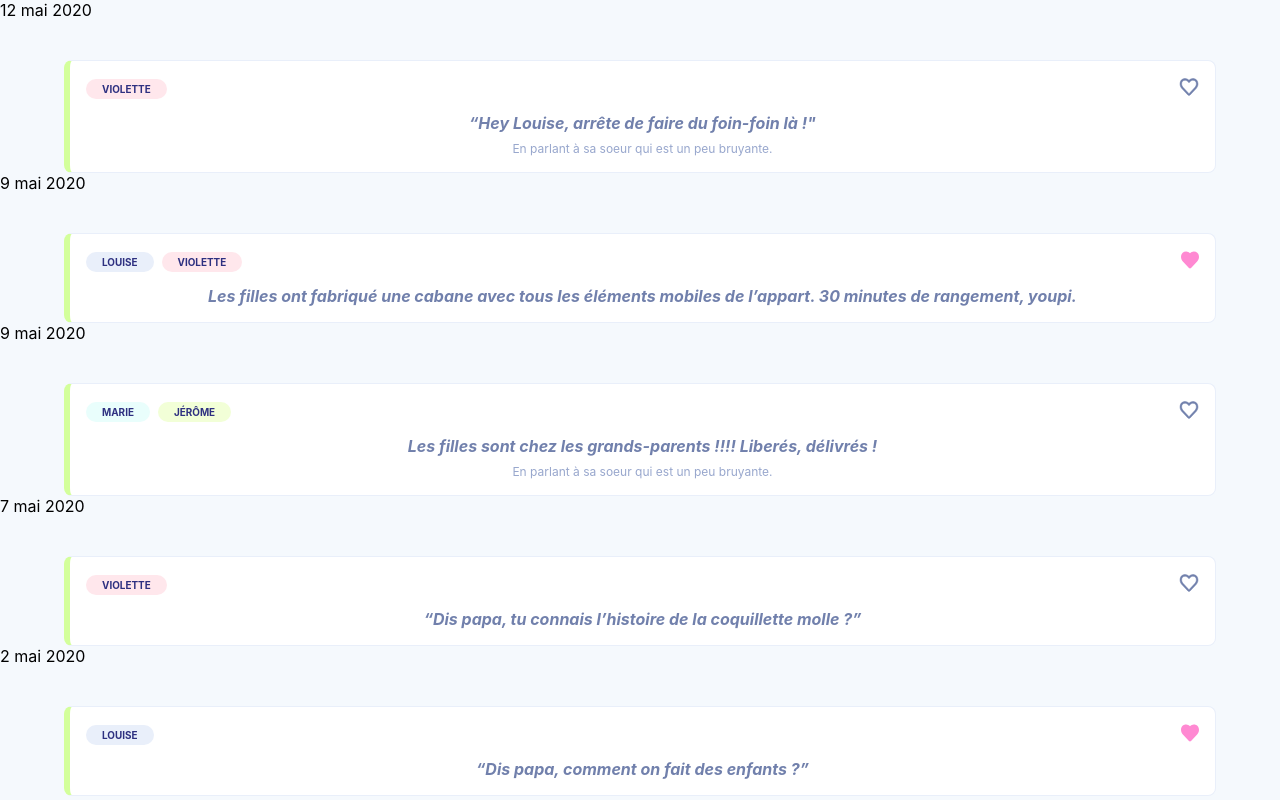
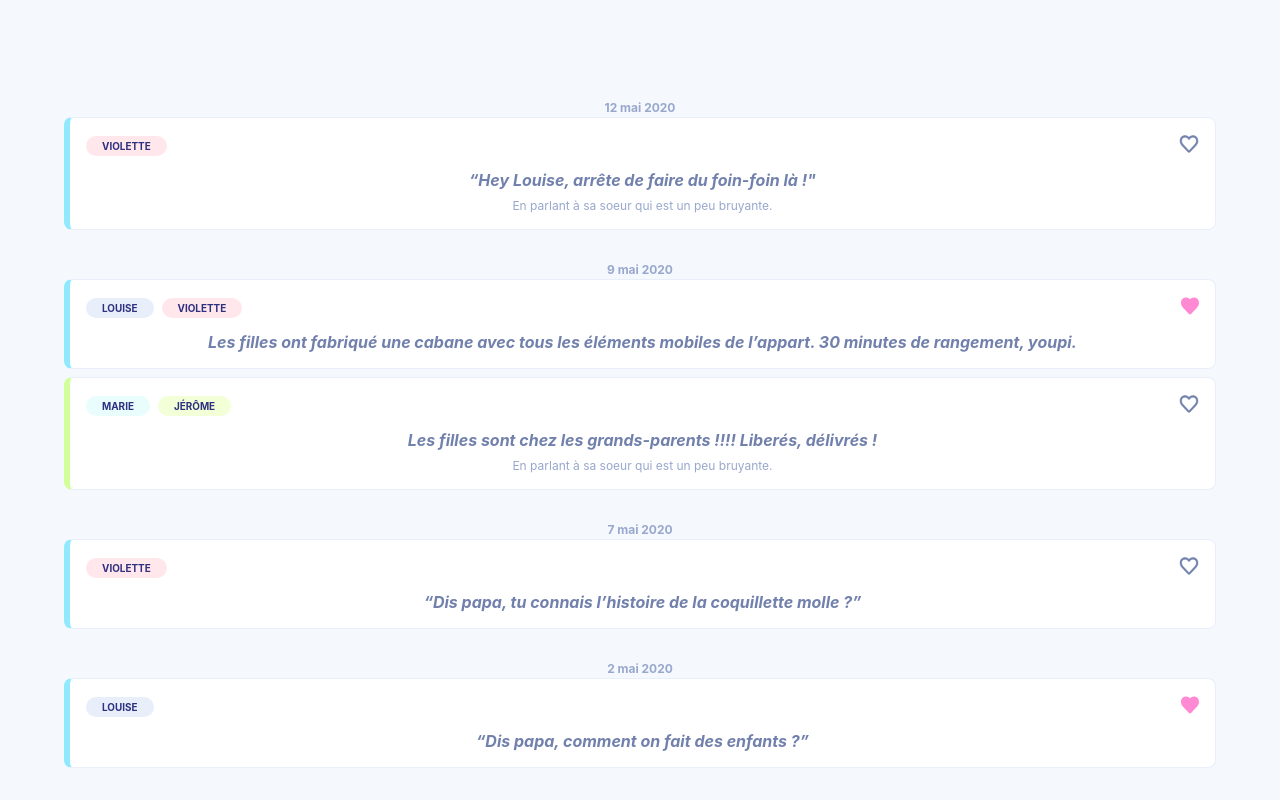
Before and after one commit to Refsone/TinyHappy-Project-3, a React (Create React App) app: page / in a window 1280 px wide. Built offline with nearby package versions, Linux system fonts and the light colour scheme.

Commit message:
add condition to alternate margin on CardPost

```diff
--- a/src/components/moments/CardPost.css
+++ b/src/components/moments/CardPost.css
@@ -7,7 +7,6 @@
     position: relative;
     text-align: center;
     border: solid 1px #E9EFFA;
-    border-left: 0.4rem solid #D3FF9B;
     border-radius: 0.5rem;
     padding: 16px;
     background-color: #fff;
--- a/src/components/moments/CardPost.js
+++ b/src/components/moments/CardPost.js
@@ -4,14 +4,13 @@ import fullHeart from '../../images/favoris-heart-pink.svg'
 import emptyHeart from '../../images/favori-heart.svg'
 
 export default function CardPost (props) {
-  const { moment, marginStyle } = props
+  const { moment, style } = props
   const [favorite, setFavorite] = useState(moment.moment_favorite)
   const handleClickFavorite = () => setFavorite(!favorite)
 
   return (
 
-    <div className='CardPost' style={marginStyle}>
-
+    <div className='CardPost' style={style}>
       <div className='block-names-favorite'>
         <div>
           {moment.family_firstname.map((family, key) => <p className={`${family.color} family-name`} key={key}>{family.name}</p>)}
--- a/src/components/moments/Posts.css
+++ b/src/components/moments/Posts.css
@@ -0,0 +1,12 @@
+.Posts {
+    margin-top: 100px;
+    text-align: center;
+}
+
+.Posts .moment-date {
+    color: #98A7CD;
+    margin-top: 32px;
+    font-size: 0.75rem;
+    font-weight: bold;
+    margin-bottom: 2px;
+}
--- a/src/components/moments/Posts.js
+++ b/src/components/moments/Posts.js
@@ -1,4 +1,4 @@
-import React, { useState } from 'react'
+import React, { useState, useEffect } from 'react'
 import Moment from 'moment'
 import 'moment/locale/fr'
 import CardPost from './CardPost'
@@ -58,21 +58,36 @@ export default function Post () {
       family_firstname: [{ name: 'Louise', color: 'cyan' }]
     }
   ])
+  let date = ''
 
   const formatDate = (date) => {
     Moment.locale('fr')
     return Moment(date).format('LL')
   }
 
+  useEffect(() => {
+    console.log('change')
+  }, [date])
+
   return (
-    <div className='Post'>
+    <div className='Posts'>
       {moments.map((moment, key) => {
-        return (
-          <>
-            <p key={key}>{formatDate(moment.moment_event_date)}</p>
-            <CardPost moment={moment} key={key} marginStyle={{ marginTop: '40px' }} />
-          </>
-        )
+        if (date !== moment.moment_event_date) {
+          date = moment.moment_event_date
+          return (
+            <>
+              <p className='moment-date'>{formatDate(moment.moment_event_date)}</p>
+              <CardPost moment={moment} key={key} style={{ borderLeft: '0.4rem solid #91E9FE' }} />
+            </>
+          )
+        } else {
+          date = moment.moment_event_date
+          return (
+            <>
+              <CardPost moment={moment} key={key} style={{ marginTop: '8px', borderLeft: '0.4rem solid #D3FF9B' }} />
+            </>
+          )
+        }
       })}
     </div>
   )
```
